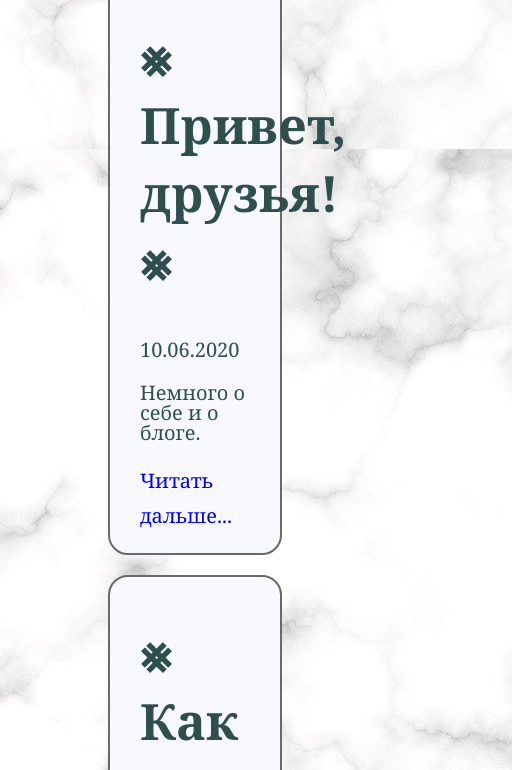
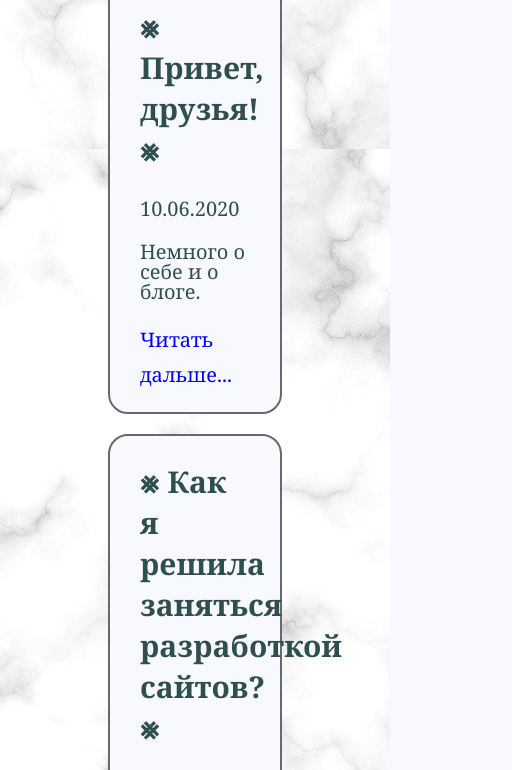
Before and after one commit to grey-elephant/my-new-life, a plain HTML site: page index.html in a window 390 px wide. Shown: the part 931-1701 px from the top of the page, 512 px wide, since content can reach past the window. Drawn offline with Linux system fonts and the light colour scheme.

Commit message:
адаптация - изначальный файл

```diff
--- a/index.html
+++ b/index.html
@@ -2,7 +2,7 @@
 <html lang="ru">
   <head>
     <meta charset="utf-8">
-    <meta name="viewport" content="width=device-width, user-scalable=yes">
+    <meta name="viewport" content="width=device-width, initial-scale=1">
     <link href="stylesheet.css" rel="stylesheet">
     <title>Моя новая жизнь </title>
   </head>
--- a/stylesheet.css
+++ b/stylesheet.css
@@ -1,11 +1,3 @@
-@media screen and (max-width: 600px) {
-    body {
-        font-size:1.5em;
-    }
-    h2 {
-        font-size:2.5em;
-    }
-}
 body {
     background-color: ghostwhite;
     font-family: Cambria, Cochin, Georgia, Times, 'Times New Roman', serif;
```
